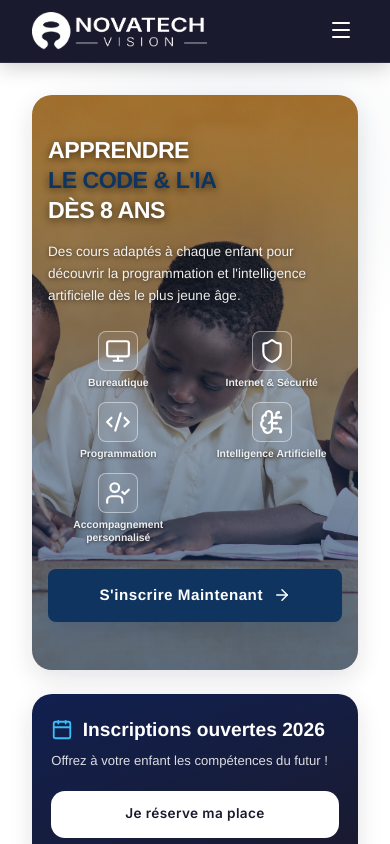
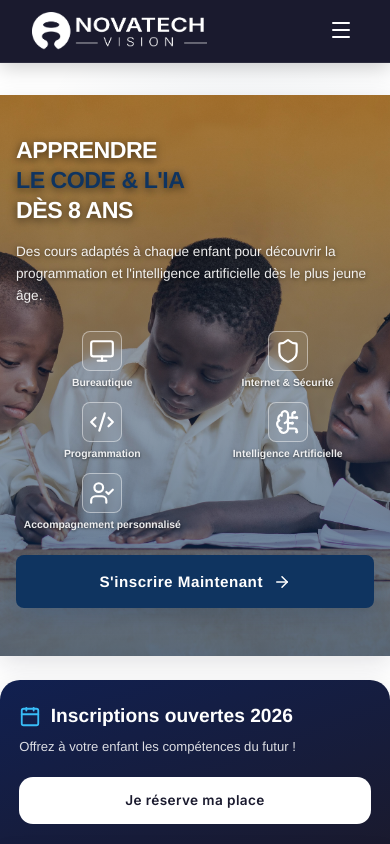
Before and after one commit to novaghislain/projetnovatech, a React (Vite) app in the folder frontend/: page / in a window 390 px wide. Shown: the top 844 px of the page. Built offline with nearby package versions, Linux system fonts and the light colour scheme; no server answers.

Commit message:
style: remove hero container padding and border-radius on mobile to make image edge-to-edge

```diff
--- a/frontend/src/pages/Home.css
+++ b/frontend/src/pages/Home.css
@@ -1311,11 +1311,16 @@
 }
 
 @media (max-width: 640px) {
+  .hero-layout {
+    padding: 0; /* Supprime le bord blanc autour du bloc hero */
+  }
+
   .hero-main {
     min-height: 420px; /* Moins haut = moins de rognage sur les côtés de l'image */
     background-color: transparent;
     display: block;
     padding-top: 0;
+    border-radius: 0; /* Enlève les bords arrondis pour toucher les bords de l'écran */
   }
 
   .hero-bg-img {
```
